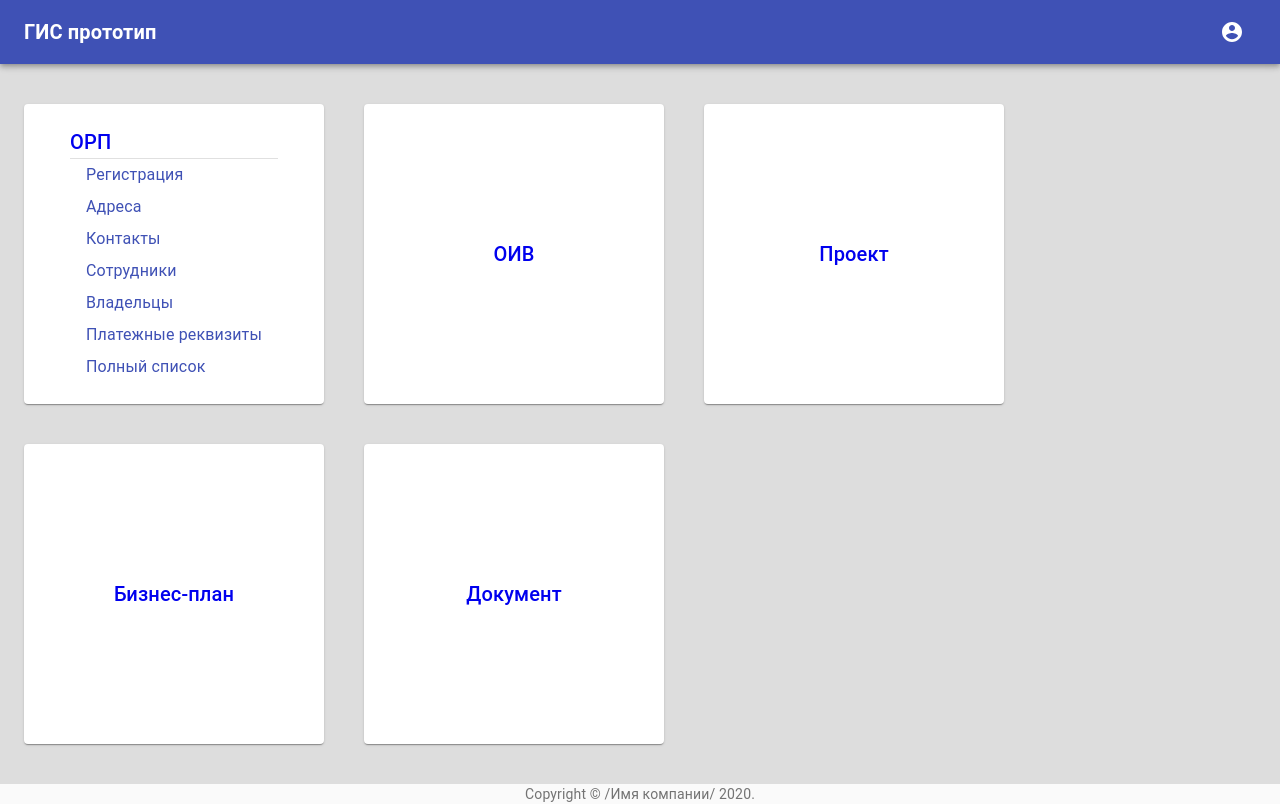
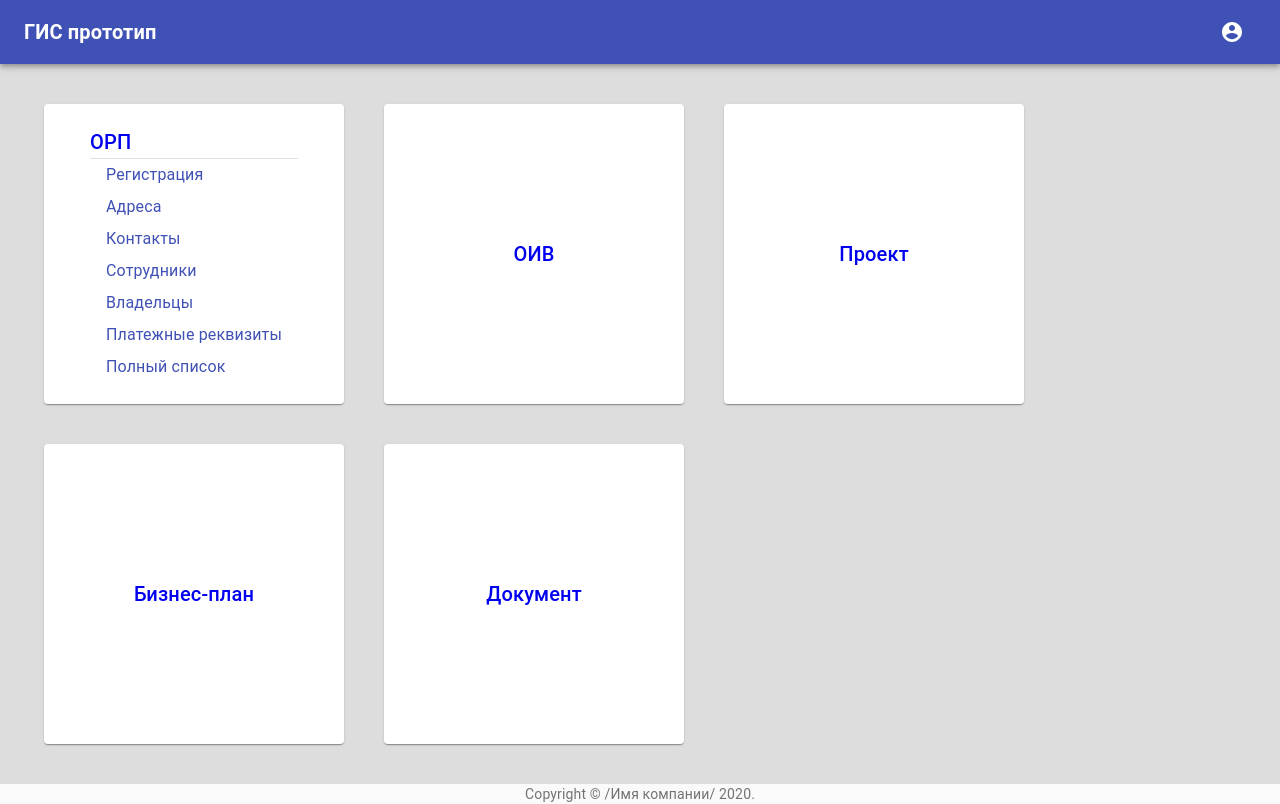
Before and after one commit to Vvtu/proto, a React (Create React App) app: page / in a window 1280 px wide. Built offline with nearby package versions, Linux system fonts and the light colour scheme.

Commit message:
fix margins

```diff
--- a/src/main/Widget.tsx
+++ b/src/main/Widget.tsx
@@ -28,7 +28,8 @@ const useStyles = makeStyles((theme) => ({
         flexDirection: 'row',
         justifyContent: 'start',
         alignItems: 'center',
-        marginRight: 40,
+        marginRight: 20,
+        marginLeft: 20,
         marginBottom: 40,
     },
     center: {
```
